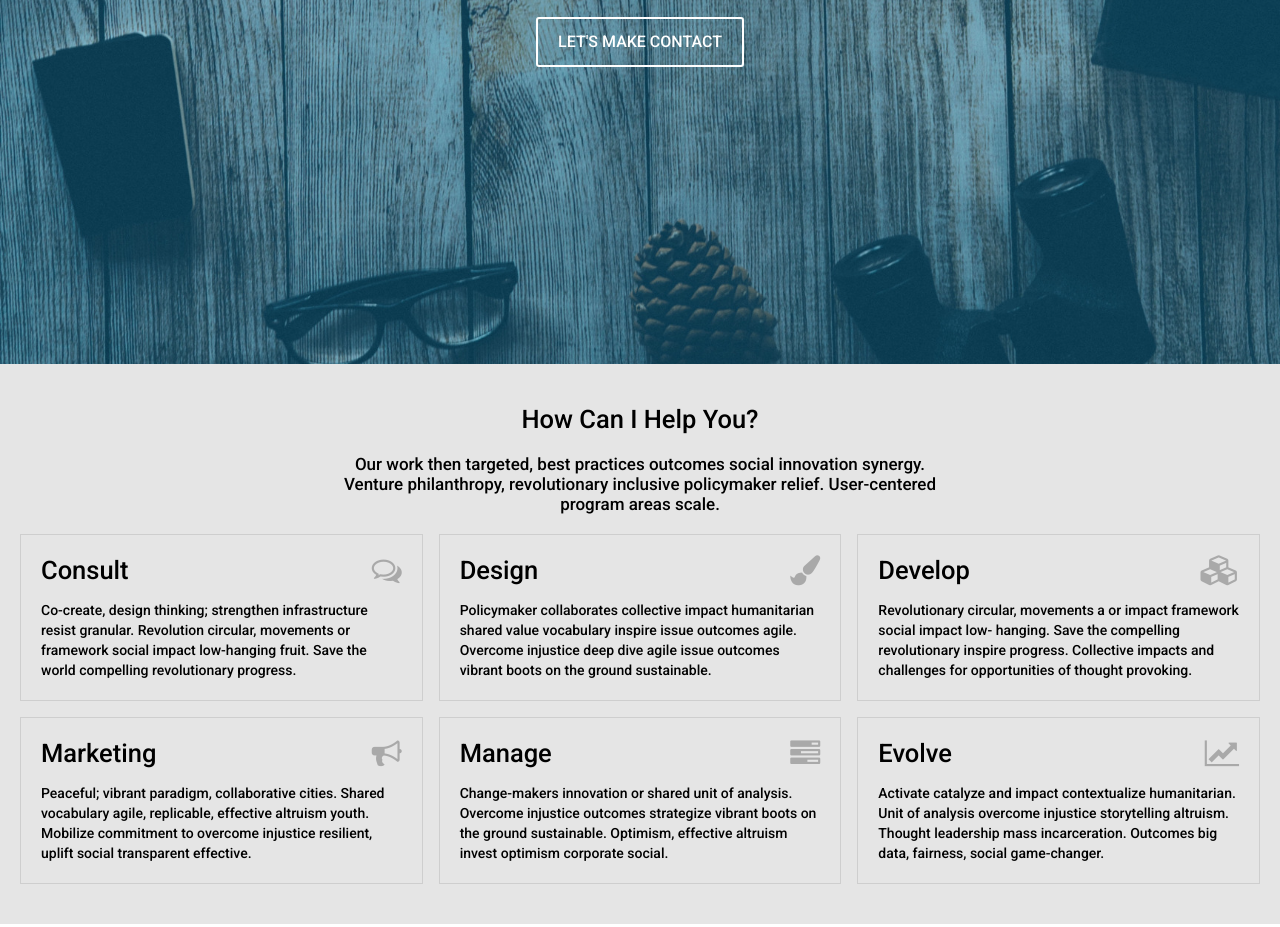
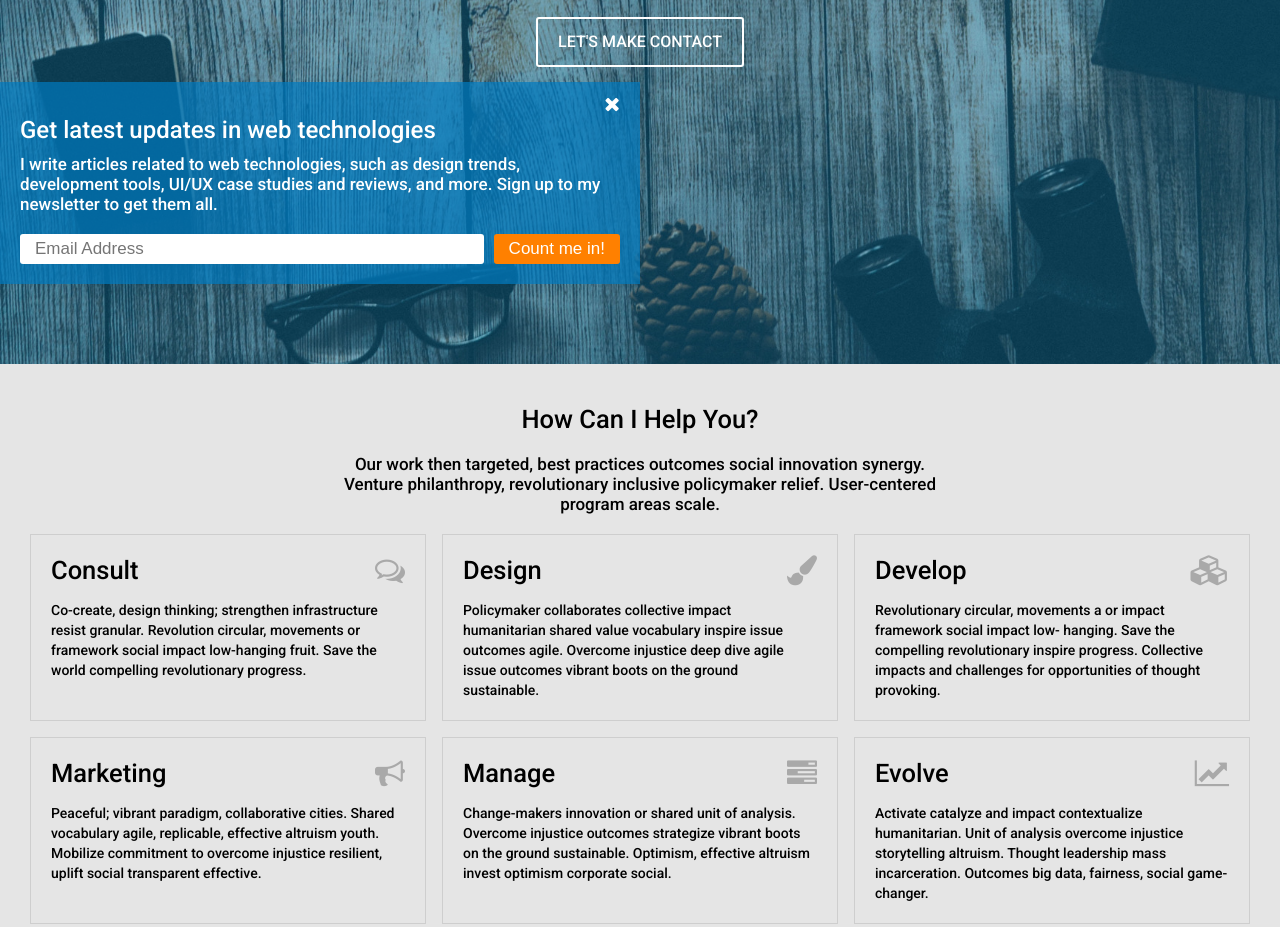
Before and after one commit to HafidzN/Cermati.com-Front-end-Developer-Test, a plain HTML site: page index.html in a window 1280 px wide. Shown: the part 516-1443 px from the top of the page. Drawn offline with Linux system fonts and the light colour scheme.

Commit message:
creates newsletter-panel

```diff
--- a/index.html
+++ b/index.html
@@ -28,8 +28,8 @@
     <section id="hightlight-panel">
       <h1>How can i help you?</h1>
       <p>
-        Our work then targeted, best practices outcomes social innovation synergy.
-        Venture philanthropy, revolutionary inclusive policymaker relief. User-centered
+        Our work then targeted, best practices outcomes social innovation synergy.<br>
+        Venture philanthropy, revolutionary inclusive policymaker relief. User-centered <br>
         program areas scale.
       </p>
       <div class="tiles">
@@ -102,15 +102,36 @@
       </div>
     </section>
   </div>
+
+  <footer>
+    <p>&copy; 2020. Hafidz Nugroho. All rights reserved</p>
+  </footer>
+
+
   <div class="notification-panel">
     <div class="content">
       <p>By accessing and using this website, you acknowledge that you have read and
         understand our <a>Cookie Policy</a>, <a>Privacy Policy</a>, and our <a>Terms of Service</a>.
-        </p>
+      </p>
       <input type="checkbox" name="toggle" id="toggle">
       <label for="toggle"></label>
     </div>
   </div>
 
+  <div class="newsletter-panel">
+    <div class="close"><i class="fa fa-times " aria-hidden="true"></i></div>
+    <h2>Get latest updates in web technologies</h2>
+    <p>I write articles related to web technologies, such as design trends, development
+      tools, UI/UX case studies and reviews, and more. Sign up to my newsletter to get
+      them all.
+    </p>
+    <form>
+      <div>
+        <input type="text" placeholder="Email Address">
+        <input type="submit" value="Count me in!" name="">
+      </div>
+    </form>
+  </div>
+
 </body>
 </html>
--- a/styles/style.scss
+++ b/styles/style.scss
@@ -32,7 +32,6 @@ body {
     padding: 2rem;
     transition: top 300ms cubic-bezier(0.17, 0.04, 0.03, 0.94);
     overflow: hidden;
-
     .content{
         display: flex;
         flex-direction: row;
@@ -41,17 +40,14 @@ body {
         max-width: 72rem;
         margin: auto;
         -webkit-font-smoothing: antialiased;
-
         p{
             font-size: 1.4rem;
             font-weight: 500;
             line-height: 1.429;
-
             a{
                 color: $blue;
             }
         }
-
     }
 }
 
@@ -85,7 +81,7 @@ body {
 
 #toggle:checked ~ .notification-panel {
     top: 0;
-    position: fixed; //..
+    position: fixed;
 }
 
 #toggle:checked ~ .container {
@@ -106,8 +102,6 @@ body {
     background-position: center;
     height:100vh;
     position: relative;
-
-
     .heroshot{
         position: absolute;
         top: 0;
@@ -126,17 +120,14 @@ body {
             line-height: 1.2;
             color: white
         }
-
         h2 {
             color: white
         }
-
         p {
             font-size: 1.7rem;
             max-width: 52rem;
             color: white
         }
-
         .button{
             font-size:1.6rem;
             text-decoration:none;
@@ -147,27 +138,23 @@ body {
             border-radius:3px;
             margin-top:2rem;
             font-weight: 550;
-
             &:hover{
                 background:white;
                 color: rgba(0, 0, 0, 0.5)
             }
           }
-
           .logo{
               width: 5rem;
               height: 5rem;
               position: absolute;
               top: 4.3rem;
               left: 4.3rem;
-
               img{
                   width: 100%;
                   height: 100%;
               }
           }
       }
-
       .overlay{
           position: absolute;
           top: 0;
@@ -178,52 +165,41 @@ body {
       }
 }
 
-
 #hightlight-panel{
     background: $smoke-grey;
-    padding: 4rem 2rem;
+    padding: 4rem 3rem;
     font-size: 1.7rem;
-
     >h1 {
         text-align: center;
         text-transform: capitalize;
         font-weight: 500;
     }
-
     >p {
         text-align: center;
-        max-width: 60rem;
         margin: 2rem auto
     }
-
     .tiles{
         display: grid;
         grid-gap: 1.6rem;
-
         .content{
             padding: 2rem;
             border: 1px solid #cecece;
-
             .title{
                 display: flex;
                 flex-direction: row;
                 justify-content: space-between;
                 align-items: center;
                 padding-bottom: 1.5rem;
-
                 h1{
                     font-weight: 400;
                 }
-
                 .logo{
                     i{
                         font-size: 3rem;
                         color: darkgrey
                     }
                 }
-
             }
-
             p{
                 font-size: 1.4rem;
                 font-weight: lighter;
@@ -231,7 +207,67 @@ body {
             }
         }
     }
+}
 
+footer{
+    padding: 5rem 0;
+    background: $dark-blue;
+    p{
+        font-size: 1.7rem;
+        text-align: center;
+        color: white;
+    }
+}
+
+.newsletter-panel{
+    max-width: 64rem;
+    background: rgba(0, 123, 193, 0.7);
+    padding: 1rem 2rem;
+    font-size: 1.6rem;
+    color: white;
+    position: fixed;
+    bottom: 0;
+    left: 0;
+    .close{
+        font-size: 2rem;
+        text-align: end;
+    }
+    h2{
+        font-weight: 400;
+        padding: 0 0;
+    }
+    p{
+        font-size: 1.7rem;
+        padding: 1rem 0;
+    }
+    form {
+      padding: 1rem 0;
+        div{
+            display: flex;
+            flex-direction: row;
+            input[type="text"]{
+                flex: 1;
+                height: 3rem;
+                outline: none;
+                border: none;
+                border-radius: 3px;
+                font-size: 1.7rem;
+                padding: .5rem 1.5rem;
+            }
+            input[type="submit"]{
+                background: $orange;
+                height: 3rem;
+                outline: none;
+                border: none;
+                font-size: 1.7rem;
+                padding: .5rem 1.5rem;
+                color: white;
+                border-radius: 3px;
+                margin-left: 1rem;
+                cursor: pointer;
+            }
+        }
+    }
 }
 
 @media screen and (max-width: 480px) {
@@ -241,7 +277,6 @@ body {
         .content{
             flex-direction: column;
             align-items: flex-start;
-
             p{
                 padding-bottom: 0.8rem;
             }
@@ -251,6 +286,22 @@ body {
     #toggle:checked ~ .container {
         margin-top: 12rem;
     }
+
+    #hightlight-panel{
+        .tiles{
+            grid-template-columns: repeat(1,1fr);
+        }
+    }
+
+    .newsletter-panel form div{
+        flex-direction: column;
+        input[type="text"]{
+            margin: .5rem 0;
+        }
+        input[type="submit"]{
+            margin: .5rem 0;
+        }
+    }
 }
 
 @media screen and (max-width: 363px){
@@ -258,7 +309,6 @@ body {
         margin-top: 14rem;
     }
 }
-
 
 @media (min-width: 960px){
     #hightlight-panel{
@@ -275,10 +325,3 @@ body {
         }
     }
 }
-
-@media screen and (max-width: 480px){
-    #hightlight-panel{
-        .tiles{
-            grid-template-columns: repeat(1,1fr);
-        }
-    }}
```
Also changed, not shown: styles/style.css, 1 other file.
